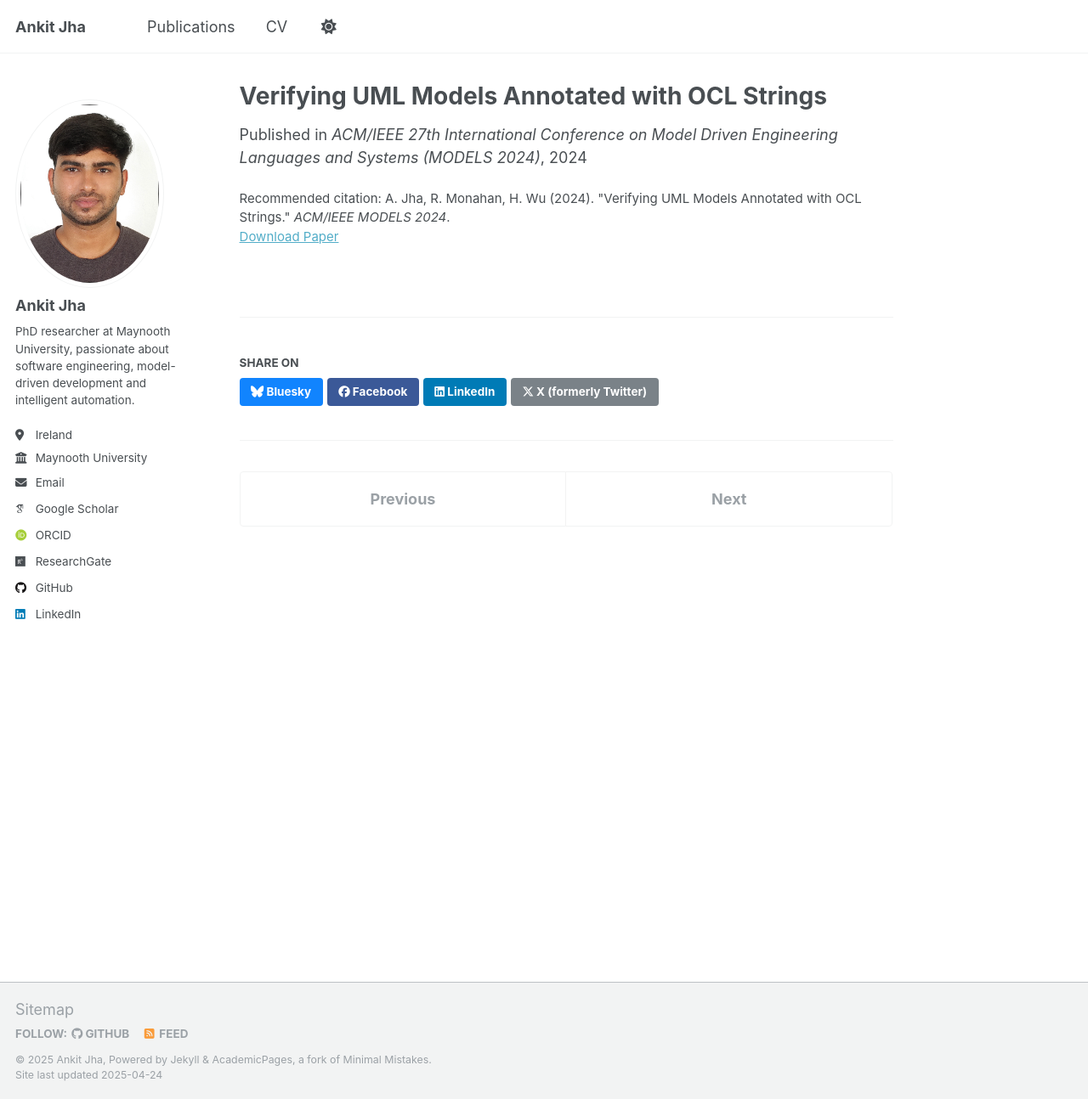
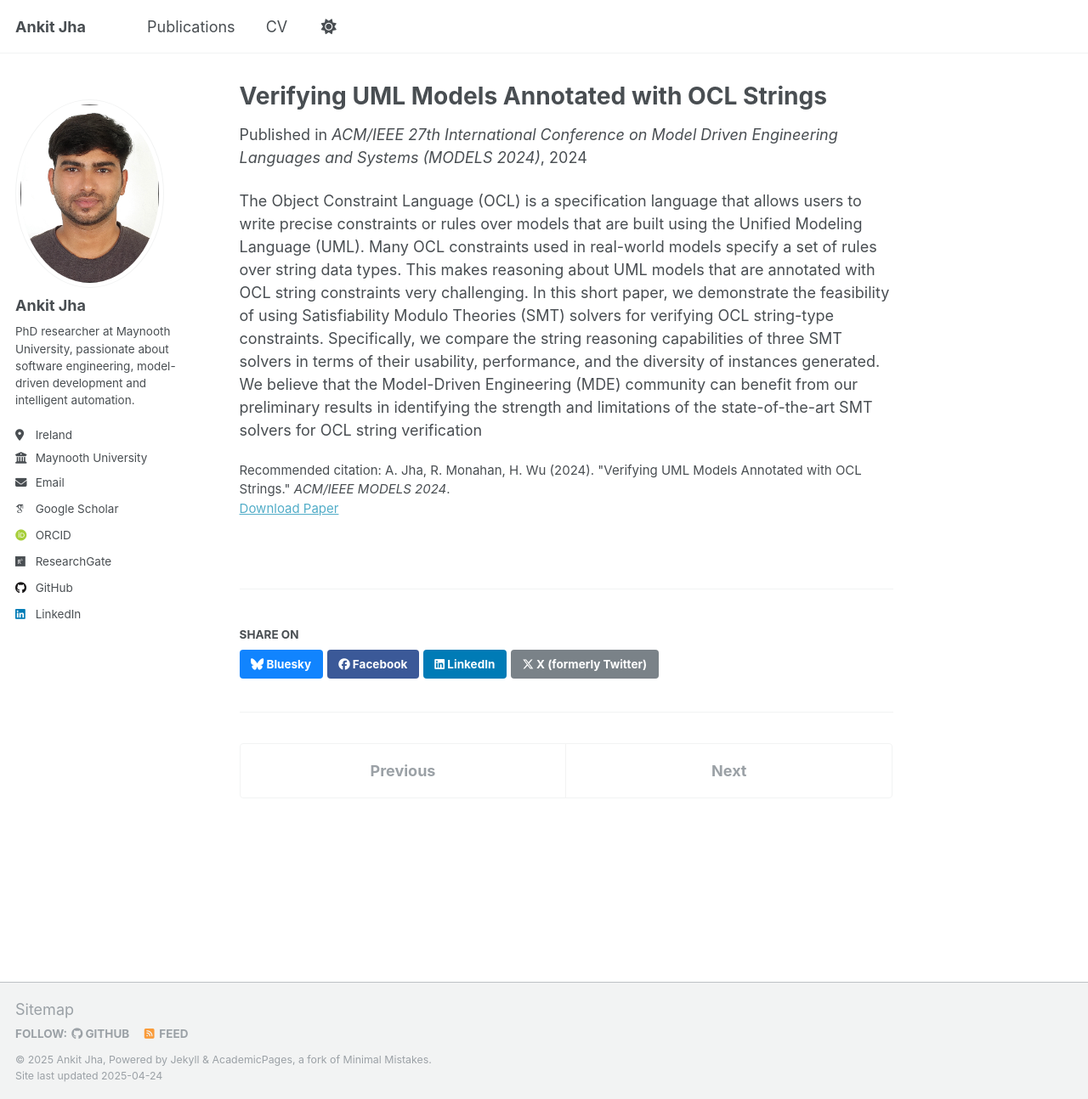
Before and after one commit to AnkitMU/VerifiedByAnkit.github.io, a Jekyll site: the page built from _publications/2009-10-01-paper-title-number-1.md, in a window 1280 px wide and 1294 px high. Shown: the whole window at 85% size. Built offline with Jekyll 4.4.1, drawn with Linux system fonts in a browser that asks for light colours; some web fonts are replaced.

Commit message:
Update 2009-10-01-paper-title-number-1.md

```diff
--- a/_publications/2009-10-01-paper-title-number-1.md
+++ b/_publications/2009-10-01-paper-title-number-1.md
@@ -1,10 +1,4 @@
 ---
-
-
-
-
-
-
 title: "Verifying UML Models Annotated with OCL Strings"
 collection: publications
 category: conference
@@ -15,3 +9,5 @@ venue: 'ACM/IEEE 27th International Conference on Model Driven Engineering Langu
 paperurl: ''
 citation: 'A. Jha, R. Monahan, H. Wu (2024). "Verifying UML Models Annotated with OCL Strings." <i>ACM/IEEE MODELS 2024</i>.'
 ---
+
+The Object Constraint Language (OCL) is a specification language that allows users to write precise constraints or rules over models that are built using the Unified Modeling Language (UML). Many OCL constraints used in real-world models specify a set of rules over string data types. This makes reasoning about UML models that are annotated with OCL string constraints very challenging. In this short paper, we demonstrate the feasibility of using Satisfiability Modulo Theories (SMT) solvers for verifying OCL string-type constraints. Specifically, we compare the string reasoning capabilities of three SMT solvers in terms of their usability, performance, and the diversity of instances generated. We believe that the Model-Driven Engineering (MDE) community can benefit from our preliminary results in identifying the strength and limitations of the state-of-the-art SMT solvers for OCL string verification
```
